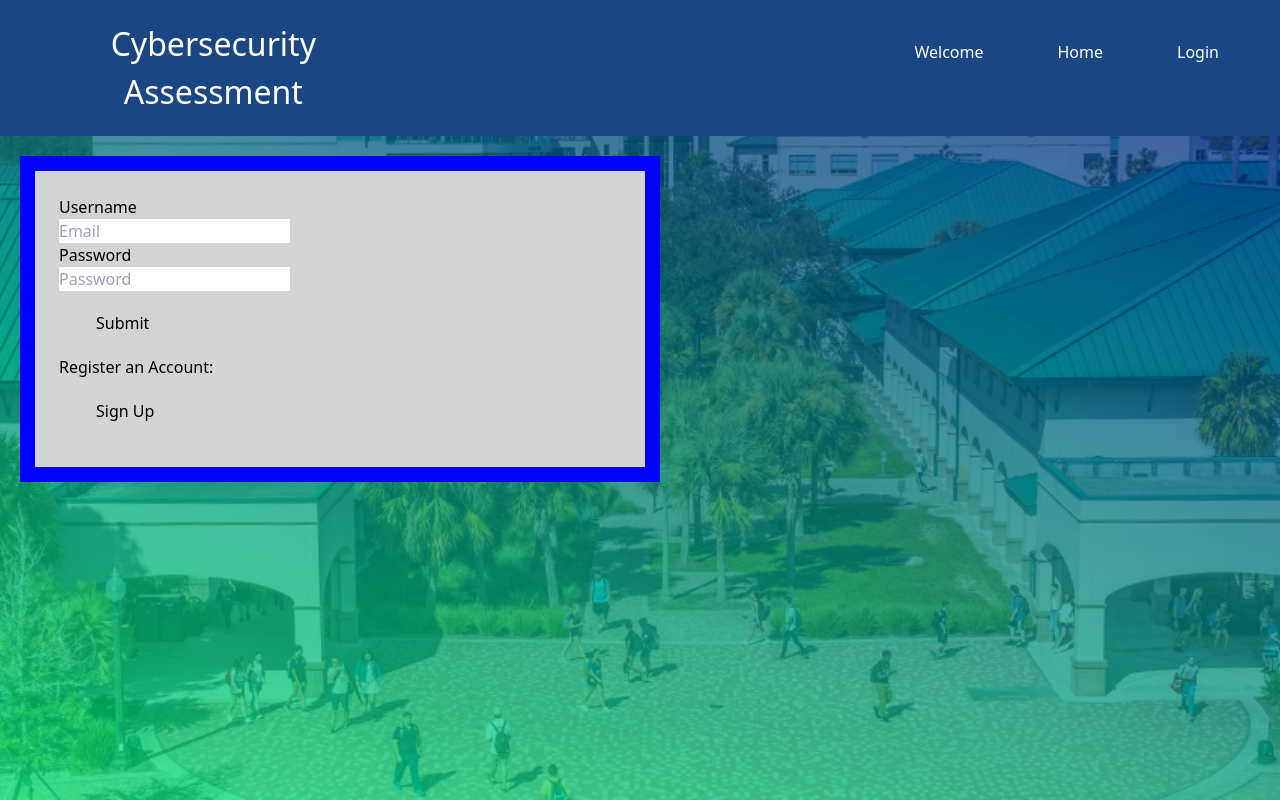
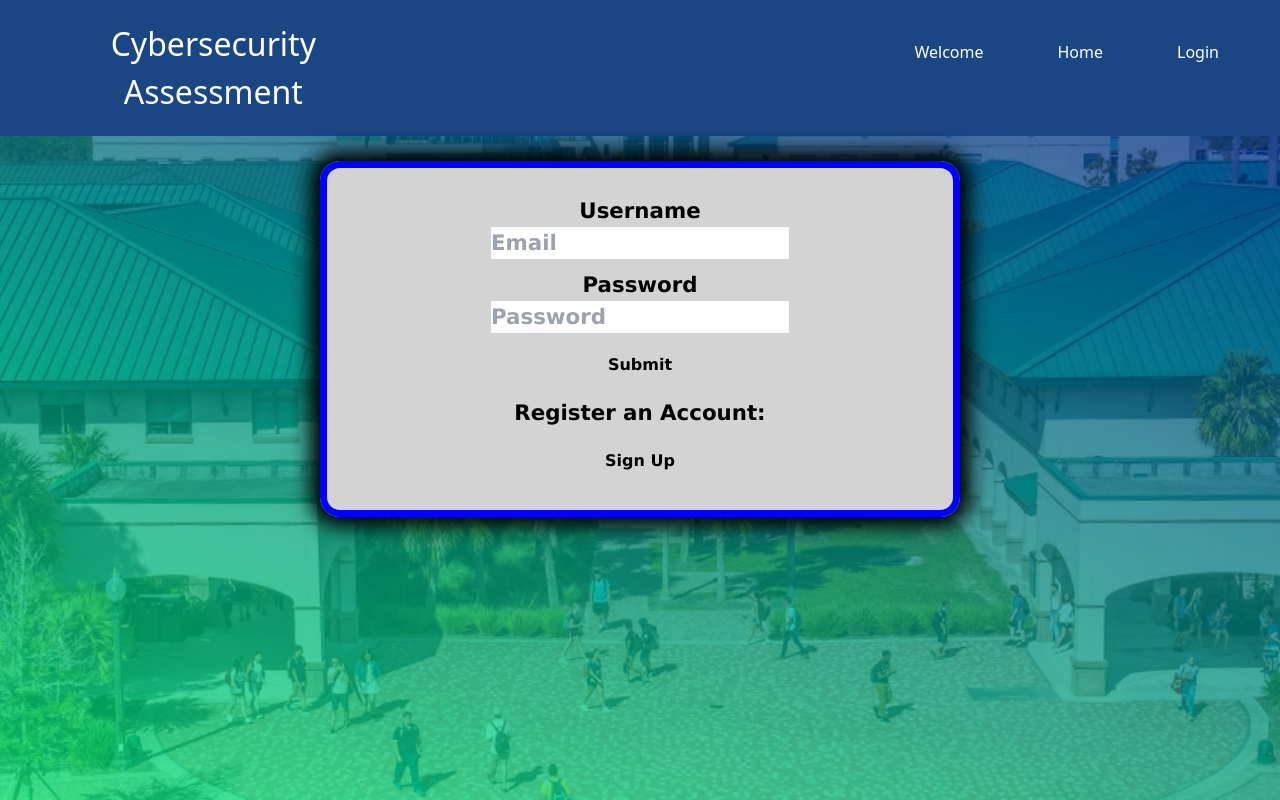
Before and after one commit to cjnnewman/cybersecurityproject-phishing-and-scam-quiz, a Next.js app: page /login in a window 1280 px wide. Built offline with nearby package versions, Linux system fonts and the light colour scheme; no server answers.

Commit message:
login/signup css

```diff
--- a/app/globals.css
+++ b/app/globals.css
@@ -192,7 +192,7 @@ button:hover {
 }
 
 
-/*-----------Richard login page -----------*/
+/*-----------Richard's pages-----------*/
 
   /* Add a green text color and a checkmark when the requirements are right */
   .valid {
@@ -219,6 +219,90 @@ button:hover {
   .hide {
     visibility: hidden;
   }
+
+
+  .richTopBar {
+    background-color: rgb(0, 0, 128, 0.7);
+    width: auto;
+    color: white;
+    font-size: 27pt;
+    flex: auto;
+    padding: 10px;
+    font-family:'Gill Sans', 'Gill Sans MT', Calibri, 'Trebuchet MS', sans-serif;
+    font-weight: bold;
+  }
+
+  .richContainer {
+    width:auto;
+    margin:0 auto;
+    overflow: hidden;
+    background-color: rgb(242, 242, 242, 0.6);
+    padding: 20px;
+    color: rgb(0, 0, 0);
+  }
+
+  .richbutton {
+    /* background-color: blue; Green */
+    background-color: var(--main-blue);
+    border: none;
+    color: white;
+    padding: 15px 32px;
+    text-align: center;
+    text-decoration: none;
+    display: inline-block;
+    font-size: 18px;
+    border-radius: 4px;
+  }
+
+  .div3 {
+    background-color: lightgray;
+    width: 50%;
+    /*border: 15px solid blue;*/
+    border-radius: 15pt;
+    box-shadow: 0px 0px 0px 7px rgb(0, 0, 255) inset, 0px 0px 20px 10px rgb(0, 0, 0);
+    padding: 20px;
+    margin: auto;
+    margin-top: 25px;
+    text-align: center;
+    font-family:Verdana, Geneva, Tahoma, sans-serif ;
+    font-size: 20pt;
+    font-weight: bold;
+  }
+
+  .loginbuttons {
+    margin-bottom: 20px;
+    font-size: 20pt;
+
+  }
+  .loginbuttons1 {
+    font-size: 16pt;
+  }
+
+  .user {
+    margin-top: 10px;
+    margin-bottom: 10px;
+    font-size: 16pt;
+    font-weight: bold;
+  }
+
+  .pass {
+    font-size: 16pt;
+    font-weight: bold;
+  }
+
+  .req {
+    font-size: 10pt;
+    margin-bottom: 15px;
+  }
+
+  .asdf {
+    font-size: 16pt;
+  }
+
+
+
+
+  /*-----------Lentz's page -----------*/
   .lentzParagraph{
     background-color: white;
     padding: 15px 10px;
--- a/app/login-register/page.tsx
+++ b/app/login-register/page.tsx
@@ -10,7 +10,7 @@ export default async function LoginRegisterPage() {
   return (
     <main>
       <div>
-          <div id="questionBox" className="div2">
+          <div id="questionBox" className="div3">
           <div className="loginbuttons">
           <label>Register an Account:</label>
           <p></p>
--- a/app/login/page.tsx
+++ b/app/login/page.tsx
@@ -31,7 +31,7 @@ export default function Home() {
   return (
     <main>
       <div>
-          <div id="questionBox" className="div2">
+          <div id="questionBox" className="div3">
             <div>
             <form onSubmit={handleSubmit}>
               <div className="user">
--- a/app/signup/page.tsx
+++ b/app/signup/page.tsx
@@ -88,7 +88,7 @@ export default function Home() {
   return (
     <main>
       <div>
-          <div id="questionBox" className="div2">
+          <div id="questionBox" className="div3">
             <div>
             <form onSubmit={handleSubmit}>
               <div className="user">
@@ -119,7 +119,7 @@ export default function Home() {
             </form>
 
             <div id="message" className="req">
-              <h3>Password must contain the following:</h3>
+              <h3 className="asdf">Password must contain the following:</h3>
               <p id="capital" className="invalid">A <b>capital (uppercase)</b> letter</p>
               <p id="letter" className="invalid">A <b>lowercase</b> letter</p>
               <p id="number" className="invalid">A <b>number</b></p>
```
